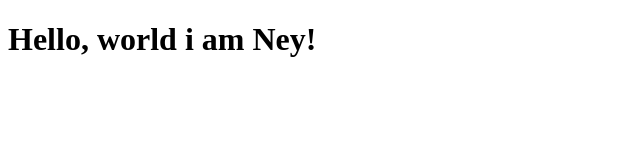
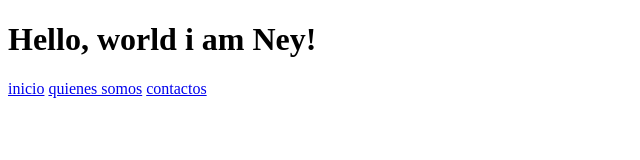
Before and after one commit to Neyleth/first-code, a plain HTML site: page index.html in a window 1280 px wide. Shown: the whole page, without its empty margins (0-640 px from the left). Drawn offline with Linux system fonts and the light colour scheme.

Commit message:
feat: add a feature index.html

```diff
--- a/index.html
+++ b/index.html
@@ -9,5 +9,8 @@
 </head>
 <body>
   <h1>Hello, world i am Ney!</h1>
+  <a href="#">inicio</a>
+  <a href="#">quienes somos</a>
+  <a href="#">contactos</a>
 </body>
 </html>
```
